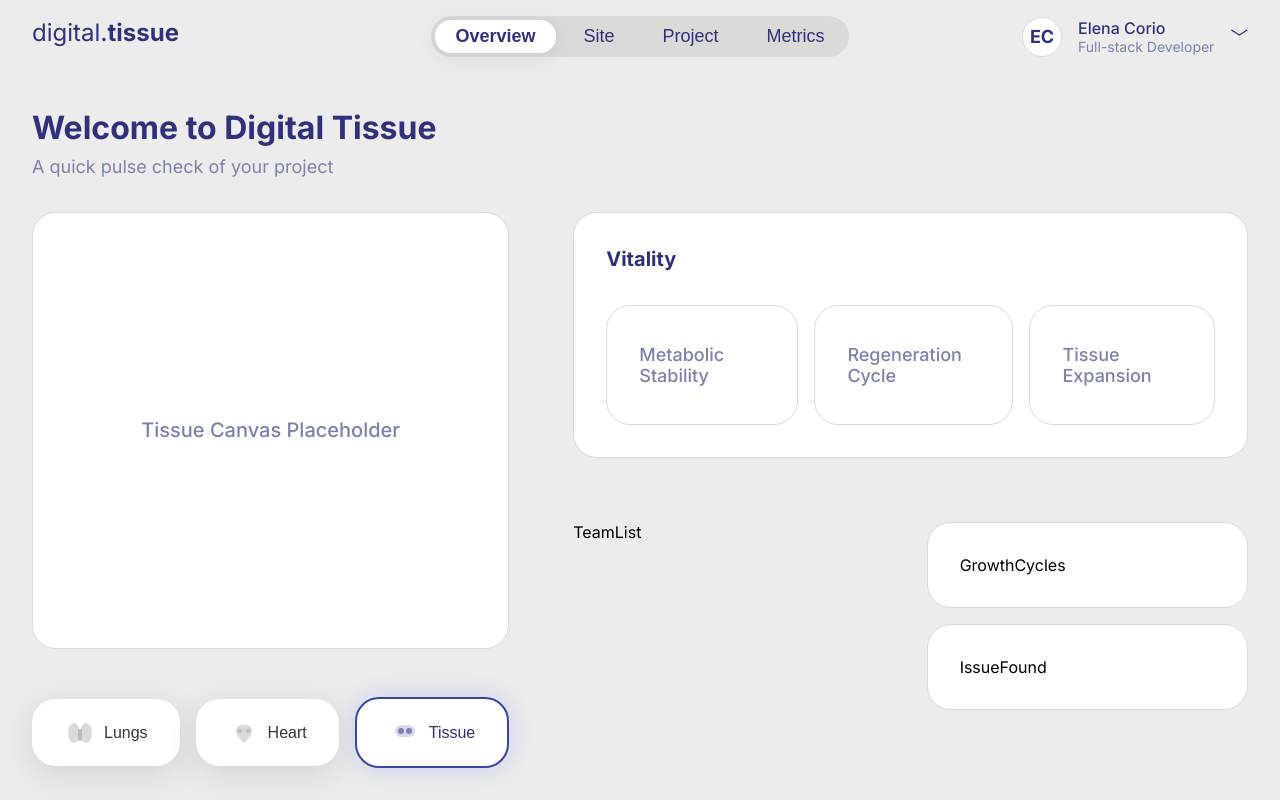
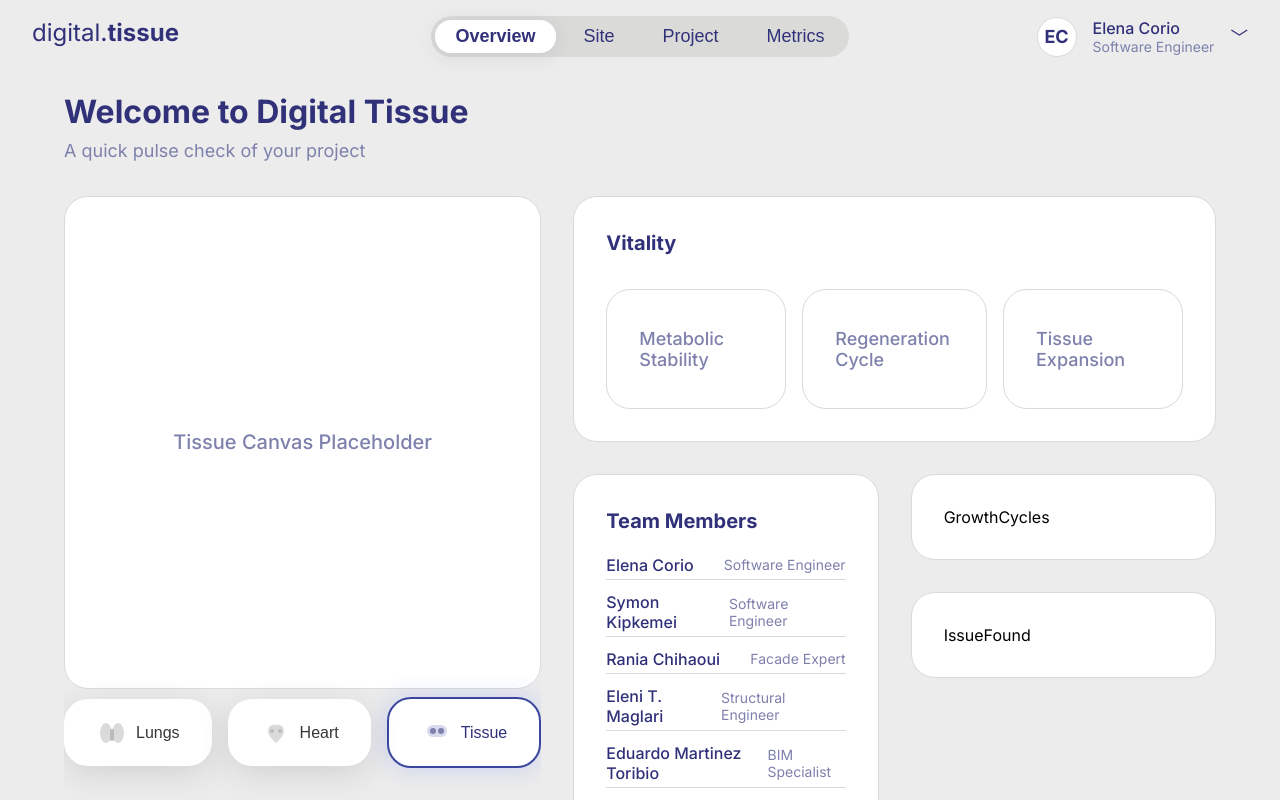
Before and after one commit to elena-corio/digital-tissue-dashboard, a Vue app in the folder frontend/: page / in a window 1280 px wide. Shown: the top 800 px of the page. Built offline with nearby package versions, Linux system fonts and the light colour scheme.

Commit message:
Team Members card

```diff
--- a/frontend/src/components/TeamList.vue
+++ b/frontend/src/components/TeamList.vue
@@ -1,5 +1,50 @@
 <template>
-  <div class="team-list">TeamList</div>
+  <div class="team-card card team-list-margin team-list-bottom-space">
+    <div class="card-title">{{ uitext.TEAM.title }}</div>
+    <ul class="team-list">
+      <li v-for="member in uitext.TEAM.members" :key="member.name" class="team-list-item">
+        <span class="team-member-name">{{ member.name }}</span>
+        <span class="team-member-role">{{ member.role }}</span>
+      </li>
+    </ul>
+  </div>
 </template>
+
 <script setup>
+import * as uitext from '../uitext.js'
 </script>
+
+<style scoped>
+.team-list {
+  list-style: none;
+  margin: 0;
+  padding: 0;
+  display: flex;
+  flex-direction: column;
+  gap: var(--space-sm);
+}
+.team-list-item {
+  display: flex;
+  justify-content: space-between;
+  align-items: center;
+  padding: var(--space-xs) 0;
+  border-bottom: 1px solid var(--grey-100);
+  font-size: var(--font-size-body);
+}
+.team-list-item:last-child {
+  border-bottom: none;
+}
+.team-member-name {
+  font-weight: var(--font-weight-medium);
+  color: var(--navy-100);
+}
+.team-member-role {
+  font-size: var(--font-size-caption);
+  color: var(--navy-50);
+  font-weight: var(--font-weight-regular);
+}
+/* Add space below the card */
+.team-list-bottom-space {
+  margin-bottom: var(--space-xl);
+}
+</style>
--- a/frontend/src/uitext.js
+++ b/frontend/src/uitext.js
@@ -10,7 +10,7 @@ export const HEADER = {
   nav: ['Overview', 'Site', 'Project', 'Metrics'],
   avatarPlaceholder: 'EC',
   userName: 'Elena Corio',
-  userRole: 'Full-stack Developer',
+  userRole: 'Software Engineer',
   dropdown: ['Sign out'],
 };
 
@@ -27,7 +27,16 @@ export const VITALITY = {
 
 export const TEAM = {
   title: 'Team Members',
-  members: [], // Fill with team data
+  members: [
+    { name: 'Elena Corio', role: 'Software Engineer' },
+    { name: 'Symon Kipkemei', role: 'Software Engineer' },
+    { name: 'Rania Chihaoui', role: 'Facade Expert' },
+    { name: 'Eleni T. Maglari', role: 'Structural Engineer' },
+    { name: 'Eduardo Martinez Toribio', role: 'BIM Specialist' },
+    { name: 'Andrea Cutroni', role: 'Computational Designer' },
+    { name: 'Tue Minh (Chloe)', role: 'Architect' },
+    { name: 'Eva Vasileska', role: 'Architect' }
+  ],
 };
 
 export const GROWTH_PHASES = {
--- a/frontend/src/views/DashboardView.vue
+++ b/frontend/src/views/DashboardView.vue
@@ -1,32 +1,36 @@
 <template>
   <div class="dashboard-root">
-    <!-- Header -->
+    <div class="dashboard-header">
       <HeaderBar />
+    </div>
     <div class="dashboard-title-block">
       <h2 class="h2">{{ uitext.DASHBOARD.title }}</h2>
       <div class="subtitle">{{ uitext.DASHBOARD.subtitle }}</div>
     </div>
     <div class="dashboard-main">
       <!-- Left Column -->
-      <section class="dashboard-left">
+      <section class="dashboard-left dashboard-col">
+        <div class="dashboard-left-stack">
+          <div class="tissue-organ-wrapper">
             <TissueCanvas />
             <OrganSelector class="dashboard-organs" />
+          </div>
+        </div>
       </section>
       <!-- Right Column -->
-      <section class="dashboard-right">
-        <div class="dashboard-topbar">
-
-          <div class="dashboard-cards">
+      <section class="dashboard-right dashboard-col">
+        <div class="dashboard-right-stack">
+          <div class="dashboard-vitality-wrapper">
             <VitalityCard />
           </div>
-        </div>
-        <div class="dashboard-bottom">
-          <div class="dashboard-bottom-left">
+          <div class="dashboard-team-growth-wrapper">
+            <div class="dashboard-team-growth-left">
               <TeamList />
             </div>
-          <div class="dashboard-bottom-right">
+            <div class="dashboard-team-growth-right">
               <GrowthCycles />
               <IssueFound />
+            </div>
           </div>
         </div>
       </section>
@@ -57,51 +61,78 @@ import * as uitext from '../uitext.js'
   display: flex;
   flex-direction: column;
   align-items: flex-start;
-  margin: var(--space-lg) var(--space-lg) 0 var(--space-lg);
+  justify-content: flex-start;
+  margin-left: var(--space-xl);
+  margin-right: var(--space-xl);
+  margin-top: var(--space-md);
   gap: var(--space-xs);
 }
 .dashboard-main {
   display: flex;
   flex: 1 1 auto;
-  gap: var(--space-xl);
-  padding: var(--space-lg) var(--space-lg) 0 var(--space-lg);
+  gap: var(--space-lg);
+  margin-left: var(--space-xl);
+  margin-right: var(--space-xl);
+  margin-top: var(--space-lg);
+  align-items: stretch;
+  min-height: 0;
 }
-.dashboard-left {
-  flex: 2 2 0%;
+.dashboard-left.dashboard-col {
   display: flex;
   flex-direction: column;
-  align-items: center;
+  flex: 2 2 0%;
+  min-height: 0;
+}
+.dashboard-right.dashboard-col {
+  display: flex;
+  flex-direction: column;
+  flex: 3 3 0%;
+  min-height: 0;
+}
+.dashboard-left-stack {
+  display: flex;
+  flex-direction: column;
+  height: 100%;
+  overflow: hidden;
+}
+.dashboard-right-stack {
+  display: flex;
+  flex-direction: column;
+  height: 100%;
   gap: var(--space-lg);
 }
-.dashboard-right {
-  flex: 3 3 0%;
+.dashboard-vitality-wrapper {
+  display: flex;
+  flex-direction: column;
+  justify-content: flex-start;
+}
+.dashboard-team-growth-wrapper {
+  display: flex;
+  flex: 1 1 0%;
+  gap: var(--space-lg);
+  height: 100%;
+  align-items: flex-start;
+}
+.dashboard-team-growth-left {
+  flex: 1 1 0%;
+  display: flex;
+  flex-direction: column;
+  height: 100%;
+}
+.dashboard-team-growth-right {
+  flex: 1 1 0%;
   display: flex;
   flex-direction: column;
   gap: var(--space-lg);
 }
-.dashboard-topbar {
-  width: 100%;
+.dashboard-organs {
+  margin-top: var(--space-sm);
   margin-bottom: var(--space-lg);
 }
-.dashboard-cards {
-  display: flex;
-  gap: var(--space-lg);
-}
-.dashboard-bottom {
-  display: flex;
-  gap: var(--space-lg);
-}
-.dashboard-bottom-left {
-  flex: 1 1 0%;
-}
-.dashboard-bottom-right {
-  flex: 1 1 0%;
+.tissue-organ-wrapper {
   display: flex;
   flex-direction: column;
-  gap: var(--space-md);
-}
-.dashboard-organs {
-  margin-top: var(--space-md);
-  margin-bottom: var(--space-lg);
+  flex: 1 1 0%;
+  min-height: 0;
 }
 </style>
```
Lines whose indentation alone changed are shown as unchanged.
